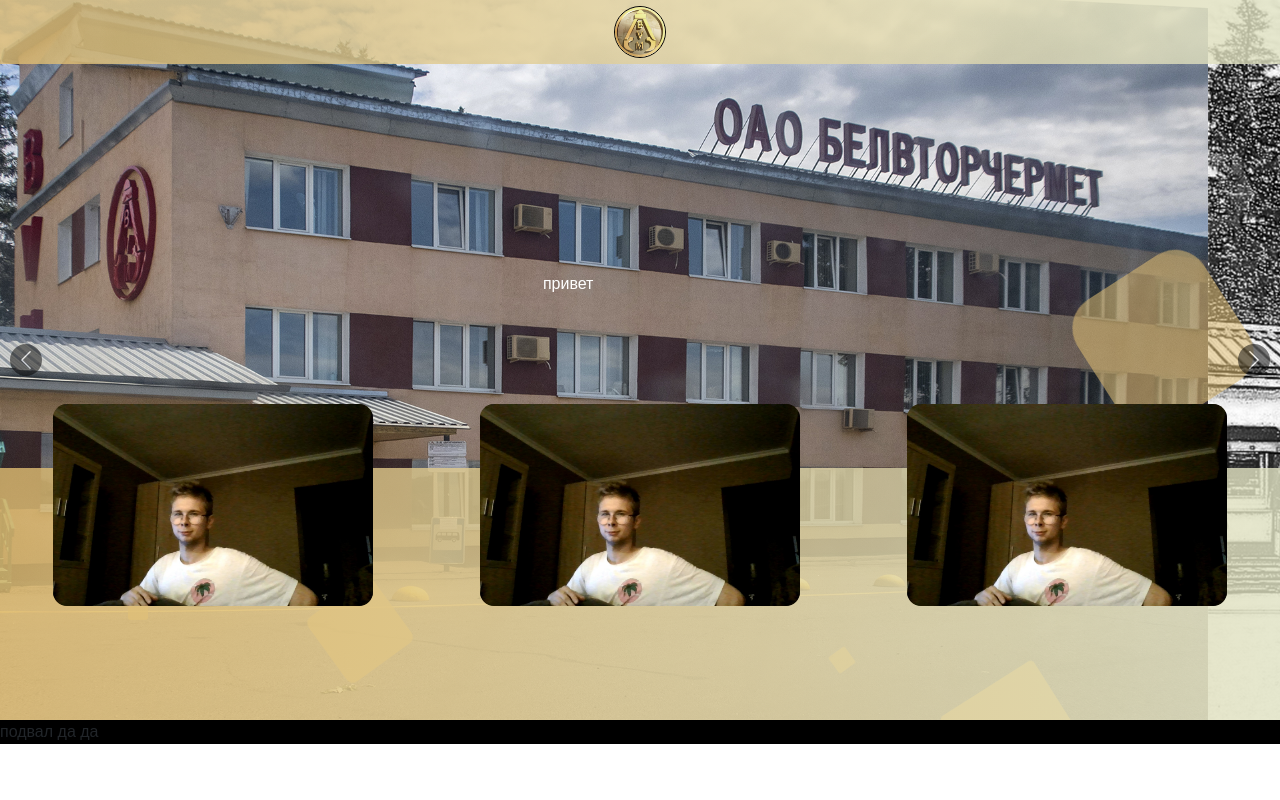
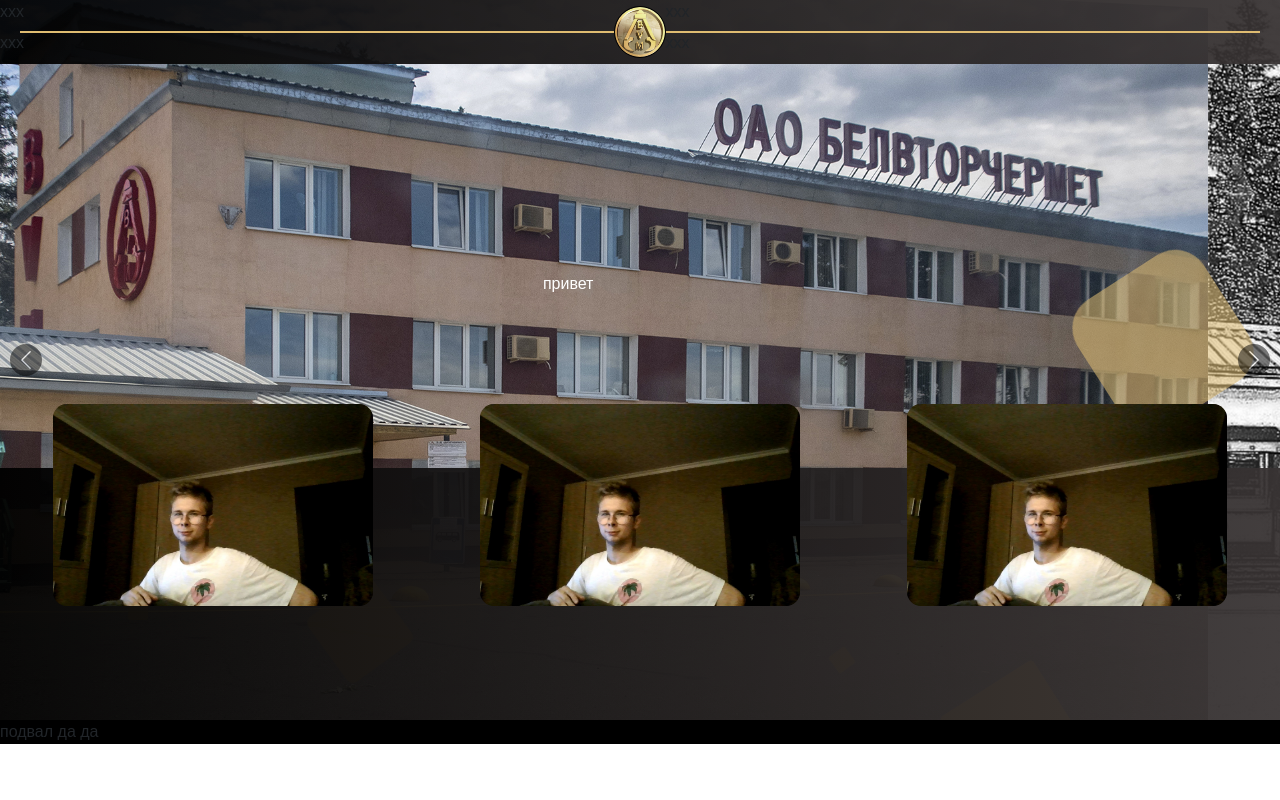
Before and after one commit to ikvankan/Chermet_vizitka, a plain HTML site: page index.html in a window 1280 px wide. Drawn offline with nearby package versions, Linux system fonts and the light colour scheme.

Commit message:
line animation/bug fixes

```diff
--- a/index.html
+++ b/index.html
@@ -67,7 +67,25 @@
             <li></li>
         </ul>
         <div class="header">
+            <div class="option_block">
+                <div class="nav_block">
+                    xxx
+                </div>
+                <div id="line1"></div>
+                <div class="nav_block">
+                    xxx
+                </div>
+            </div>
             <img src="images\logo.jpg">
+            <div class="option_block">
+                <div class="nav_block">
+                    xxx
+                </div>
+                <div id="line2"></div>
+                <div class="nav_block">
+                    xxx
+                </div>
+            </div>
         </div>
         <div class="infconteiner">
             <div class="infblock" id="block1">
--- a/script.js
+++ b/script.js
@@ -36,6 +36,8 @@ setTimeout(() => {
 setTimeout(() => {
   document.getElementById("block2").classList.add('animate_block')
   document.getElementById("img_block2").classList.add('ht');
+  document.getElementById("line1").classList.add("animate_line");
+  document.getElementById("line2").classList.add("animate_line");
 }, 3200);
 setTimeout(() => {
   document.getElementById("block3").classList.add('animate_block')
--- a/style.css
+++ b/style.css
@@ -6,9 +6,40 @@
     position: fixed;
     top:0;
     z-index: 10;
-    background:linear-gradient(to left, #e0e2c3ce, #dfbc71ce);
+    background:linear-gradient(to left, #383333f1, #000000f1);
     justify-content: center;
 
+}
+.option_block{
+  width: 48vw;
+  position: relative;
+}
+.nav_block{
+  height: 2.4vw;
+}
+#line1{
+  height: 0.2vw;
+  background: #dfbc71;
+  position: absolute;
+  right: 0;
+}
+#line2{
+  height: 0.2vw;
+  background: #dfbc71;
+  position: absolute;
+  left: 0;
+}
+.animate_line{
+  animation: line_go 2s cubic-bezier(1, 0.1, 0.31, 0.57);
+  animation-fill-mode: forwards;
+}
+@keyframes line_go{
+  0%{
+    width: 1px;
+  }
+  100%{
+    width: 100%;
+  }
 }
 .footer{
   height: 20%;
@@ -59,7 +90,7 @@
 .infconteiner{
   width: 100%;
   height: 35%;
-  background:linear-gradient(to left, #e0e2c3ce, #dfbc71ce) ;
+  background:linear-gradient(to left, #383333f1, #000000f1) ;
   position:absolute;
   bottom: 0;
   display: flex;
@@ -93,7 +124,7 @@ html{
   right: 0;
   bottom: 0;
   /* фоновый цвет элемента */
-  background: linear-gradient(to left, #e0e2c3, #dfbc71) ;
+  background: linear-gradient(to left, #383333, #000000) ;
   /* размещаем блок над всеми элементами на странице (это значение должно быть больше, чем у любого другого позиционированного элемента на странице) */
   z-index: 1001;
   display: flex;
@@ -188,16 +219,7 @@ body{
 }
 
 
-.area{
-    background: #ffffff;
-    background: -webkit-linear-gradient(to left, #8f94fb, #4e54c8) ;
-    width: 100%;
-    height:100%;
-    position: relative;
 
-
-
-}
 
 .circles{
     position: absolute;
@@ -316,7 +338,7 @@ body{
 .preloader__item::before {
   content: '';
   position: absolute;
-  border: 50px solid #ffffffd7;
+  border: 20px solid #ffffffd7;
   left: -100px;
   opacity: 0;
   right: -100px;
@@ -335,7 +357,7 @@ body{
     opacity: 1;
   }
   100% {
-    transform: scale(30);
+    transform: scale(10);
     opacity: 0;
 }
 }
```
